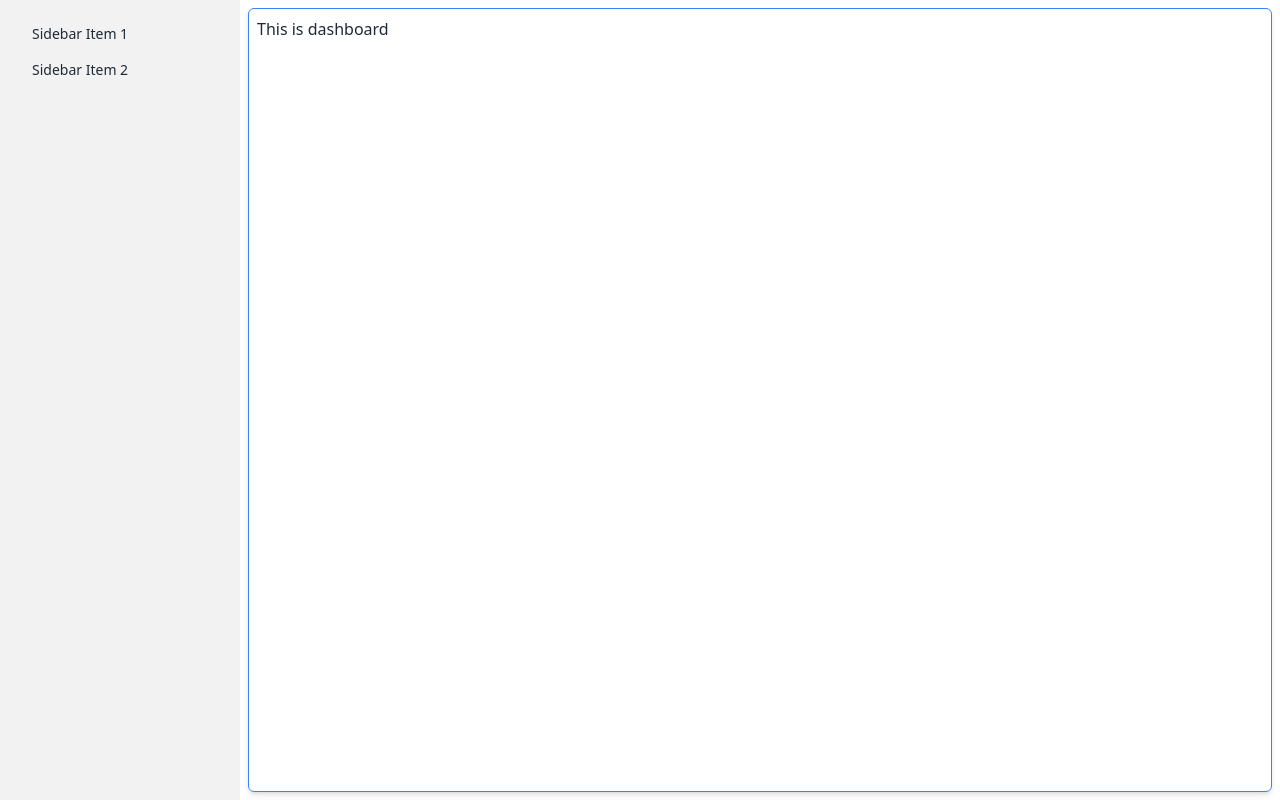
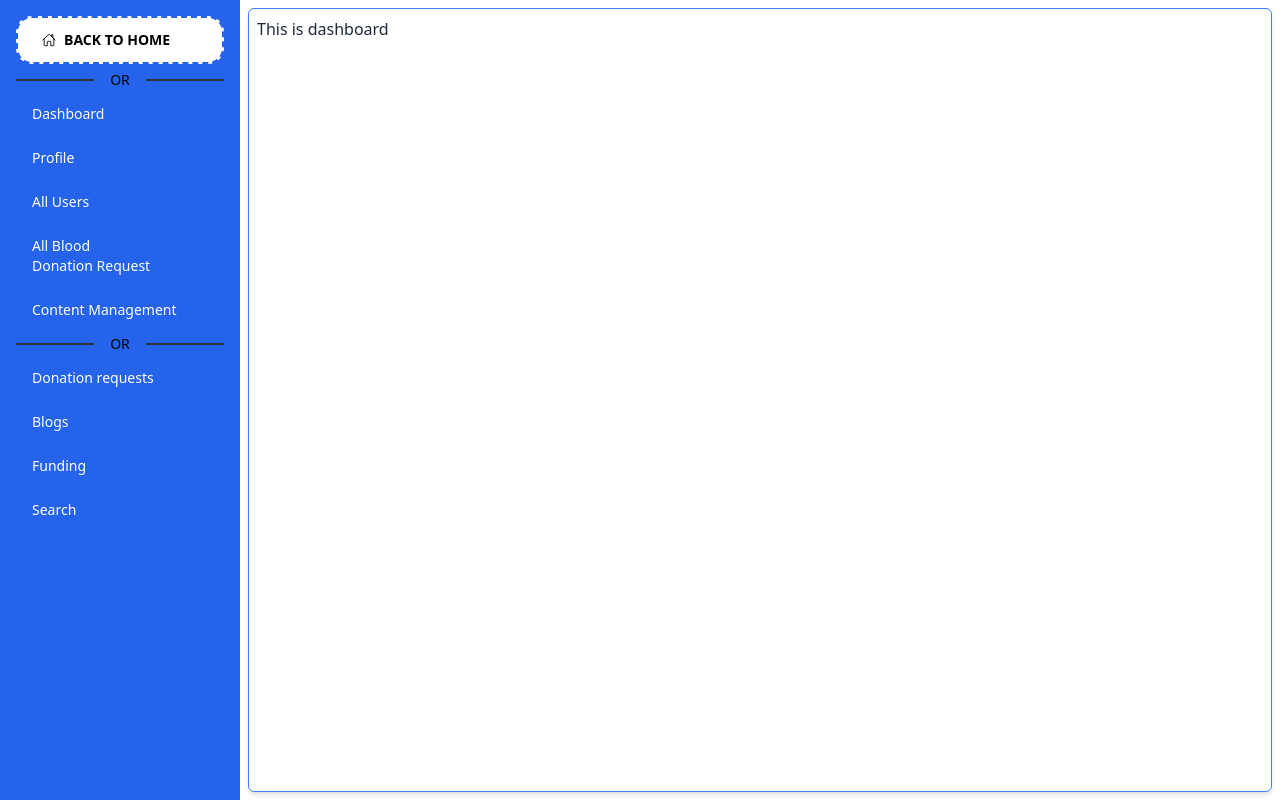
Before and after one commit to shahadathhs/donatelife-client, a React (Vite) app: page /dashboard in a window 1280 px wide. Built offline with nearby package versions, Linux system fonts and the light colour scheme; no server answers; sample sign-in values are in the browser's storage.

Commit message:
dashboard routes setup completed

```diff
--- a/src/layouts/DashboardLayout.jsx
+++ b/src/layouts/DashboardLayout.jsx
@@ -1,6 +1,10 @@
-import { Outlet } from "react-router-dom";
+import { IoHomeOutline } from "react-icons/io5";
+import { Link, NavLink, Outlet } from "react-router-dom";
+import { motion } from "framer-motion";
 
 const DashboardLayout = () => {
+  const userRole = 'admin';
+
   return (
     <div className="drawer lg:drawer-open">
       <input id="my-drawer-2" type="checkbox" className="drawer-toggle" />
@@ -11,10 +15,157 @@ const DashboardLayout = () => {
       </div>
       <div className="drawer-side">
         <label htmlFor="my-drawer-2" aria-label="close sidebar" className="drawer-overlay"></label>
-        <ul className="menu p-4 w-60 min-h-full bg-base-200 text-base-content">
+        <ul className="menu p-4 w-60 min-h-full bg-blue-600 text-white space-y-2">
           {/* Sidebar content here */}
-          <li><a>Sidebar Item 1</a></li>
-          <li><a>Sidebar Item 2</a></li>
+          {/* home links */}
+          <li>
+            <Link to="/"
+            className="rounded-2xl border-2 border-dashed border-blue-600
+            bg-white px-6 py-3 font-semibold uppercase text-black transition-all
+            duration-300 hover:translate-x-[-4px] hover:translate-y-[-4px] hover:rounded-md
+            hover:shadow-[4px_4px_0px_black] active:translate-x-[0px] active:translate-y-[0px]
+            active:rounded-2xl active:shadow-none">
+              <IoHomeOutline /> Back To Home
+            </Link>
+          </li>
+
+          <div className="divider text-black divider-neutral">OR</div>
+          {/* dashboard */}
+          <motion.li
+            whileHover={{ scale: 1.1 }} whileTap={{ scale: 0.9 }}
+            transition={{ type: 'spring', stiffness: 300 }}
+          >
+            <NavLink to="/dashboard"
+              className={({ isActive }) => isActive
+              ? 'text-bold hover:shadow-md' : undefined}
+            >Dashboard</NavLink>
+          </motion.li>
+          {/* dashboard profile */}
+          <motion.li
+            whileHover={{ scale: 1.1 }} whileTap={{ scale: 0.9 }}
+            transition={{ type: 'spring', stiffness: 300 }}
+          >
+            <NavLink to="/dashboard/profile"
+              className={({ isActive }) => isActive
+              ? 'text-bold shadow-md' : undefined}
+            >Profile</NavLink>
+          </motion.li>
+
+          {/* role based links */}
+          {userRole === 'admin' &&
+          <motion.li
+            whileHover={{ scale: 1.1 }} whileTap={{ scale: 0.9 }}
+            transition={{ type: 'spring', stiffness: 300 }}
+          >
+            <NavLink to="/dashboard/all-users"
+              className={({ isActive }) => isActive
+              ? 'text-bold shadow-md' : undefined}
+            >All Users</NavLink>
+          </motion.li>
+          }
+
+          {(userRole === 'admin' || userRole === 'volunteer') &&
+          <motion.li
+            whileHover={{ scale: 1.1 }}
+            whileTap={{ scale: 0.9 }}
+            transition={{ type: 'spring', stiffness: 300 }}
+          >
+            <NavLink
+              to="/dashboard/all-blood-donation-request"
+              className={({ isActive }) => isActive ? 'text-bold shadow-md' : undefined}
+            >
+              All Blood Donation Request
+            </NavLink>
+          </motion.li>
+          }
+
+          {(userRole === 'admin' || userRole === 'volunteer') &&
+          <motion.li
+            whileHover={{ scale: 1.1 }}
+            whileTap={{ scale: 0.9 }}
+            transition={{ type: 'spring', stiffness: 300 }}
+          >
+            <NavLink
+              to="/dashboard/content-management"
+              className={({ isActive }) => isActive ? 'text-bold shadow-md' : undefined}
+            >
+              Content Management
+            </NavLink>
+          </motion.li>
+          }
+
+          {userRole === 'donor' &&
+          <motion.li
+            whileHover={{ scale: 1.1 }}
+            whileTap={{ scale: 0.9 }}
+            transition={{ type: 'spring', stiffness: 300 }}
+          >
+            <NavLink
+              to="/dashboard/my-donation-requests"
+              className={({ isActive }) => isActive ? 'text-bold shadow-md' : undefined}
+            >
+              My Donation Requests
+            </NavLink>
+          </motion.li>
+          }
+
+          {userRole === 'donor' &&
+          <motion.li
+            whileHover={{ scale: 1.1 }}
+            whileTap={{ scale: 0.9 }}
+            transition={{ type: 'spring', stiffness: 300 }}
+          >
+            <NavLink
+              to="/dashboard/create-donation-request"
+              className={({ isActive }) => isActive ? 'text-bold shadow-md' : undefined}
+            >
+              Create Donation Requests
+            </NavLink>
+          </motion.li>
+          }
+
+          <div className="divider text-black divider-neutral">OR</div>
+          {/* common links */}
+          {/* donation requests */}
+          <motion.li
+            whileHover={{ scale: 1.1 }} whileTap={{ scale: 0.9 }}
+            transition={{ type: 'spring', stiffness: 300 }}
+          >
+            <Link to="/donationRequests"
+              className={({ isActive }) => isActive
+              ? 'border-2 text-bold hover:shadow-md' : undefined}
+            >Donation requests</Link>
+          </motion.li>
+          {/* blogs */}
+          <motion.li
+            whileHover={{ scale: 1.1 }} whileTap={{ scale: 0.9 }}
+            transition={{ type: 'spring', stiffness: 300 }}
+          >
+            <Link to="/blogs"
+              className={({ isActive }) => isActive
+              ? 'border-2 text-bold hover:shadow-md' : 'border-0'}
+            >Blogs</Link>
+          </motion.li>
+          {/* funding */}
+          <motion.li
+            whileHover={{ scale: 1.1 }} whileTap={{ scale: 0.9 }}
+            transition={{ type: 'spring', stiffness: 300 }}
+          >
+            <Link to="/funding"
+              className={({ isActive }) => isActive
+              ? 'border-2 text-bold hover:shadow-md' : 'border-0'}
+            >Funding</Link>
+          </motion.li>
+          {/* search */}
+          <motion.li
+            whileHover={{ scale: 1.1 }} whileTap={{ scale: 0.9 }}
+            transition={{ type: 'spring', stiffness: 300 }}
+          >
+            <Link to="/search"
+              className={({ isActive }) => isActive
+              ? 'border-2 text-bold hover:shadow-md' : 'border-0'}
+            >Search</Link>
+          </motion.li>
         </ul>
       </div>
     </div>
--- /dev/null
+++ b/src/pages/dashboard/DashboardProfile.jsx
@@ -0,0 +1,16 @@
+import { Helmet } from "react-helmet-async";
+
+const DashboardProfile = () => {
+  return (
+    <div>
+      <Helmet>
+        <title>Dashboard Profile | DonateLife</title>
+      </Helmet>
+      <div>
+        <h2>This is dashboard profile</h2>
+      </div>
+    </div>
+  );
+};
+
+export default DashboardProfile;
```
Also changed, not shown: src/routes/Routes.jsx (+6 -1 lines).
